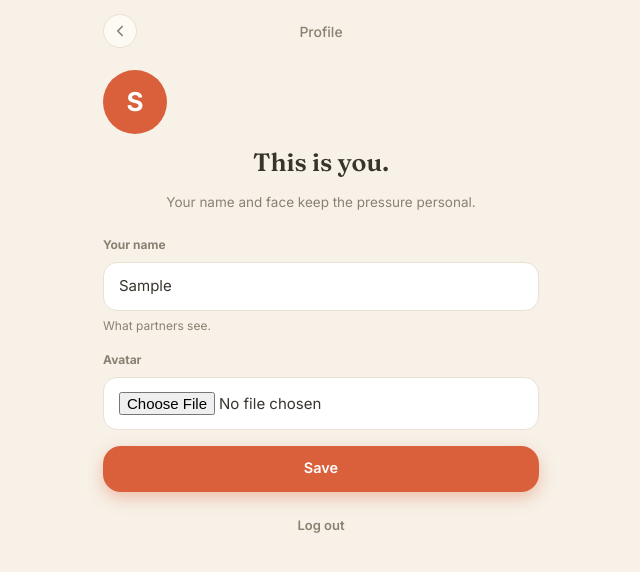
After one commit to Fingolfin7/Social-Pressure, a Django app: page /users/profile/ in a window 1280 px wide. The commit adds this page. Shown: the top 572 px of the page, without its empty margins (319-959 px from the left). Run offline with Django 5.2, Linux system fonts and the light colour scheme; the visitor is signed in with stand-in values (Sample User, id 1).

Commit message:
Add profile page with avatar upload; render photos everywhere
/users/profile/ edits name and photo (5 MB cap, remove option, old-file
cleanup); topbar avatar links to profile with logout moved there; shared
_avatar.html partial shows uploaded photos across home, project, feed,
log, receipt, and join screens. Built by Codex, reviewed; 64 tests pass.

Co-Authored-By: Claude Fable 5 <noreply@anthropic.com>

```diff
--- a/core/static/core/css/app.css
+++ b/core/static/core/css/app.css
@@ -449,6 +449,12 @@ body {
   color: var(--ink-2);
 }
 
+.avatar-link {
+  display: inline-flex;
+  color: inherit;
+  text-decoration: none;
+}
+
 .member-color--clay {
   --member-color: var(--clay);
   --member-soft: var(--clay-soft);
@@ -1250,6 +1256,26 @@ body {
 .logged-body b {
   color: var(--ink);
   font-weight: 800;
+}
+
+.profile-hero {
+  align-items: center;
+  text-align: center;
+}
+
+.profile-logout {
+  display: flex;
+  justify-content: center;
+}
+
+.profile-logout button {
+  border: 0;
+  background: transparent;
+  color: var(--ink-2);
+  font: inherit;
+  font-size: 13px;
+  font-weight: 600;
+  cursor: pointer;
 }
 
 .receipt-pill {
@@ -1325,6 +1351,20 @@ body {
   font-size: 12px;
 }
 
+.checkbox-field {
+  display: inline-flex;
+  align-items: center;
+  gap: 8px;
+  color: var(--ink-2);
+  font-size: 12px;
+  font-weight: 600;
+}
+
+.checkbox-field input {
+  width: auto;
+  accent-color: var(--clay);
+}
+
 .form-grid {
   display: grid;
   grid-template-columns: 1.4fr 1fr;
--- /dev/null
+++ b/core/templates/core/_avatar.html
@@ -0,0 +1 @@
+<span class="avatar avatar--{{ size }} avatar--{{ color }}">{% if avatar_user.avatar %}<img src="{{ avatar_user.avatar.url }}" alt="">{% else %}{{ initial }}{% endif %}</span>
--- a/core/templates/core/event_log.html
+++ b/core/templates/core/event_log.html
@@ -17,7 +17,7 @@
 {% block content %}
 <section class="screen screen--log">
     <div class="log-hero">
-        <span class="avatar avatar--56 avatar--clay">{{ current_initial }}</span>
+        {% include "core/_avatar.html" with avatar_user=user initial=current_initial color="clay" size=56 only %}
         <div class="stack">
             <h1 class="screen-title log-title">Did you make it?</h1>
             <p class="screen-subtitle log-support">
--- a/core/templates/core/event_logged.html
+++ b/core/templates/core/event_logged.html
@@ -31,7 +31,7 @@
 
     {% if receipt %}
         <span class="pill pill--period receipt-pill">
-            <span class="avatar avatar--24 avatar--sage">{{ receipt.initial }}</span>
+            {% include "core/_avatar.html" with avatar_user=receipt.user initial=receipt.initial color="sage" size=24 only %}
             {{ receipt.text }}
         </span>
     {% endif %}
--- a/core/templates/core/home.html
+++ b/core/templates/core/home.html
@@ -25,7 +25,7 @@
                         <div class="roster">
                             {% for member in card.progress|slice:":3" %}
                                 <div class="roster-row member-color--{{ member.color }}">
-                                    <span class="avatar avatar--34 avatar--{{ member.color }}">{{ member.display_name|slice:":1" }}</span>
+                                    {% include "core/_avatar.html" with avatar_user=member.user initial=member.user.first_name|default:member.user.username|slice:":1" color=member.color size=34 only %}
                                     <div>
                                         <div class="roster-row__top">
                                             <span class="roster-row__name">
--- a/core/templates/core/project_detail.html
+++ b/core/templates/core/project_detail.html
@@ -49,7 +49,7 @@
         {% for member in progress %}
             <article class="mcard{% if member.is_current_user %} mcard--you{% endif %} member-color--{{ member.color }}">
                 <div class="mcard__head">
-                    <span class="avatar avatar--46 avatar--{{ member.color }}">{{ member.display_name|slice:":1" }}</span>
+                    {% include "core/_avatar.html" with avatar_user=member.user initial=member.user.first_name|default:member.user.username|slice:":1" color=member.color size=46 only %}
                     <div class="mcard__identity">
                         <h2 class="mcard__name">
                             {{ member.display_name }}
@@ -160,7 +160,7 @@
                     {% for item in section.items %}
                         {% if item.type == "event" %}
                             <article class="feed-item member-color--{{ item.color }}">
-                                <span class="avatar avatar--38 avatar--{{ item.color }}">{{ item.initial }}</span>
+                                {% include "core/_avatar.html" with avatar_user=item.user initial=item.initial color=item.color size=38 only %}
                                 <div class="feed-item__content">
                                     <p class="feed-item__line"><b>{{ item.display_name }}</b> <span class="feed-item__text">{{ item.verb }}</span></p>
                                     <p class="feed-item__time">{{ item.timestamp }}</p>
--- a/core/templates/core/project_join.html
+++ b/core/templates/core/project_join.html
@@ -13,7 +13,7 @@
     <div class="join-hero">
         <p class="join-kicker"><b>{{ inviter_name }}</b> wants you in on this</p>
         <div class="pair-graphic" aria-hidden="true">
-            <span class="avatar avatar--64 avatar--clay">{{ inviter_name|slice:":1" }}</span>
+            {% include "core/_avatar.html" with avatar_user=inviter initial=inviter_name|slice:":1" color="clay" size=64 only %}
             <span class="pair-graphic__heart">
                 <svg viewBox="0 0 24 24" fill="none">
                     <path d="M12 20s-7-4.4-7-10a4 4 0 0 1 7-2.6A4 4 0 0 1 19 10c0 5.6-7 10-7 10Z" fill="currentColor"/>
--- a/templates/base.html
+++ b/templates/base.html
@@ -24,7 +24,9 @@
             <div class="topbar__right">
                 {% if user.is_authenticated %}
                     {% firstof user.first_name user.username as avatar_name %}
-                    <a class="avatar avatar--34" href="{% url 'logout' %}" aria-label="Log out">{{ avatar_name|slice:":1" }}</a>
+                    <a class="avatar-link" href="{% url 'profile' %}" aria-label="Profile">
+                        {% include "core/_avatar.html" with avatar_user=user initial=avatar_name|slice:":1" color="clay" size=34 only %}
+                    </a>
                 {% else %}
                     <a class="topbar__link" href="{% url 'login' %}">Log in</a>
                 {% endif %}
--- a/users/forms.py
+++ b/users/forms.py
@@ -1,6 +1,9 @@
 from django import forms
 from django.contrib.auth import get_user_model
 from django.contrib.auth.forms import AuthenticationForm, UserCreationForm, UsernameField
+
+
+MAX_AVATAR_SIZE = 5 * 1024 * 1024
 
 
 class UserRegisterForm(UserCreationForm):
@@ -26,3 +29,25 @@ class UserLoginForm(AuthenticationForm):
         strip=False,
         widget=forms.PasswordInput(attrs={"autocomplete": "current-password"}),
     )
+
+
+class UserProfileForm(forms.ModelForm):
+    first_name = forms.CharField(
+        label="Your name",
+        help_text="What partners see.",
+        required=False,
+        widget=forms.TextInput(attrs={"autocomplete": "name"}),
+    )
+    avatar = forms.ImageField(required=False)
+    remove_photo = forms.BooleanField(required=False, label="Remove photo")
+
+    class Meta:
+        model = get_user_model()
+        fields = ["first_name", "avatar"]
+
+    def clean(self):
+        cleaned_data = super().clean()
+        avatar = self.files.get(self.add_prefix("avatar"))
+        if avatar and avatar.size > MAX_AVATAR_SIZE:
+            self.add_error("avatar", "That photo's too big — 5 MB max.")
+        return cleaned_data
--- /dev/null
+++ b/users/templates/users/profile.html
@@ -0,0 +1,55 @@
+{% extends "base.html" %}
+
+{% block title %}Profile - Social Pressure{% endblock %}
+
+{% block topbar %}
+<header class="topbar topbar--interior">
+    <a class="icon-btn" href="{% url 'home' %}" aria-label="Back to home">
+        <svg viewBox="0 0 24 24" fill="none" aria-hidden="true">
+            <path d="m15 18-6-6 6-6" stroke="currentColor" stroke-width="2.2" stroke-linecap="round" stroke-linejoin="round"/>
+        </svg>
+    </a>
+    <div class="topbar__context">Profile</div>
+    <span aria-hidden="true"></span>
+</header>
+{% endblock %}
+
+{% block content %}
+<section class="screen stack--loose profile-screen">
+    <div class="stack profile-hero">
+        {% include "core/_avatar.html" with avatar_user=user initial=avatar_initial color="clay" size=64 only %}
+        <div class="stack">
+            <h1 class="screen-title">This is you.</h1>
+            <p class="screen-subtitle">Your name and face keep the pressure personal.</p>
+        </div>
+    </div>
+
+    <form class="form" method="post" enctype="multipart/form-data">
+        {% csrf_token %}
+        {{ form.non_field_errors }}
+        <div class="field">
+            <label class="field__label" for="{{ form.first_name.id_for_label }}">{{ form.first_name.label }}</label>
+            {{ form.first_name }}
+            {{ form.first_name.errors }}
+            <p class="field-help">{{ form.first_name.help_text }}</p>
+        </div>
+        <div class="field">
+            <label class="field__label" for="{{ form.avatar.id_for_label }}">{{ form.avatar.label }}</label>
+            {{ form.avatar }}
+            {{ form.avatar.errors }}
+        </div>
+        {% if user.avatar %}
+            <label class="checkbox-field" for="{{ form.remove_photo.id_for_label }}">
+                {{ form.remove_photo }}
+                <span>{{ form.remove_photo.label }}</span>
+            </label>
+        {% endif %}
+        <button class="btn btn--primary btn--full" type="submit">Save</button>
+    </form>
+
+    <form method="post" action="{% url 'logout' %}" class="profile-logout">
+        {% csrf_token %}
+        <button type="submit">Log out</button>
+    </form>
+</section>
+{% endblock %}
--- a/users/urls.py
+++ b/users/urls.py
@@ -1,9 +1,10 @@
 from django.urls import path
 
-from .views import CustomLoginView, logout_view, register
+from .views import CustomLoginView, logout_view, profile, register
 
 urlpatterns = [
     path("register/", register, name="register"),
     path("login/", CustomLoginView.as_view(), name="login"),
     path("logout/", logout_view, name="logout"),
+    path("profile/", profile, name="profile"),
 ]
--- a/users/views.py
+++ b/users/views.py
@@ -2,10 +2,11 @@ from django.contrib import messages
 from django.contrib.auth import login as auth_login
 from django.contrib.auth import logout as auth_logout
 from django.contrib.auth.views import LoginView
+from django.contrib.auth.decorators import login_required
 from django.shortcuts import redirect, render
 from django.utils.http import url_has_allowed_host_and_scheme
 
-from .forms import UserLoginForm, UserRegisterForm
+from .forms import UserLoginForm, UserProfileForm, UserRegisterForm
 
 
 def register(request):
@@ -52,3 +53,40 @@ class CustomLoginView(LoginView):
 def logout_view(request):
     auth_logout(request)
     return redirect("login")
+
+
+@login_required
+def profile(request):
+    old_avatar_name = request.user.avatar.name
+    old_avatar_storage = request.user.avatar.storage if old_avatar_name else None
+
+    if request.method == "POST":
+        form = UserProfileForm(request.POST, request.FILES, instance=request.user)
+        if form.is_valid():
+            profile_user = form.save(commit=False)
+            remove_photo = form.cleaned_data.get("remove_photo")
+            if remove_photo:
+                profile_user.avatar = ""
+            profile_user.save()
+
+            new_avatar_name = profile_user.avatar.name
+            should_delete_old = old_avatar_name and (
+                remove_photo or (new_avatar_name and old_avatar_name != new_avatar_name)
+            )
+            if should_delete_old:
+                old_avatar_storage.delete(old_avatar_name)
+
+            messages.success(request, "Saved.")
+            return redirect("profile")
+    else:
+        form = UserProfileForm(instance=request.user)
+
+    avatar_name = request.user.first_name or request.user.username
+    return render(
+        request,
+        "users/profile.html",
+        {
+            "form": form,
+            "avatar_initial": avatar_name[:1],
+        },
+    )
```
Also changed, not shown: core/tests.py (+120 -3 lines), core/views.py (+14 -4 lines).
